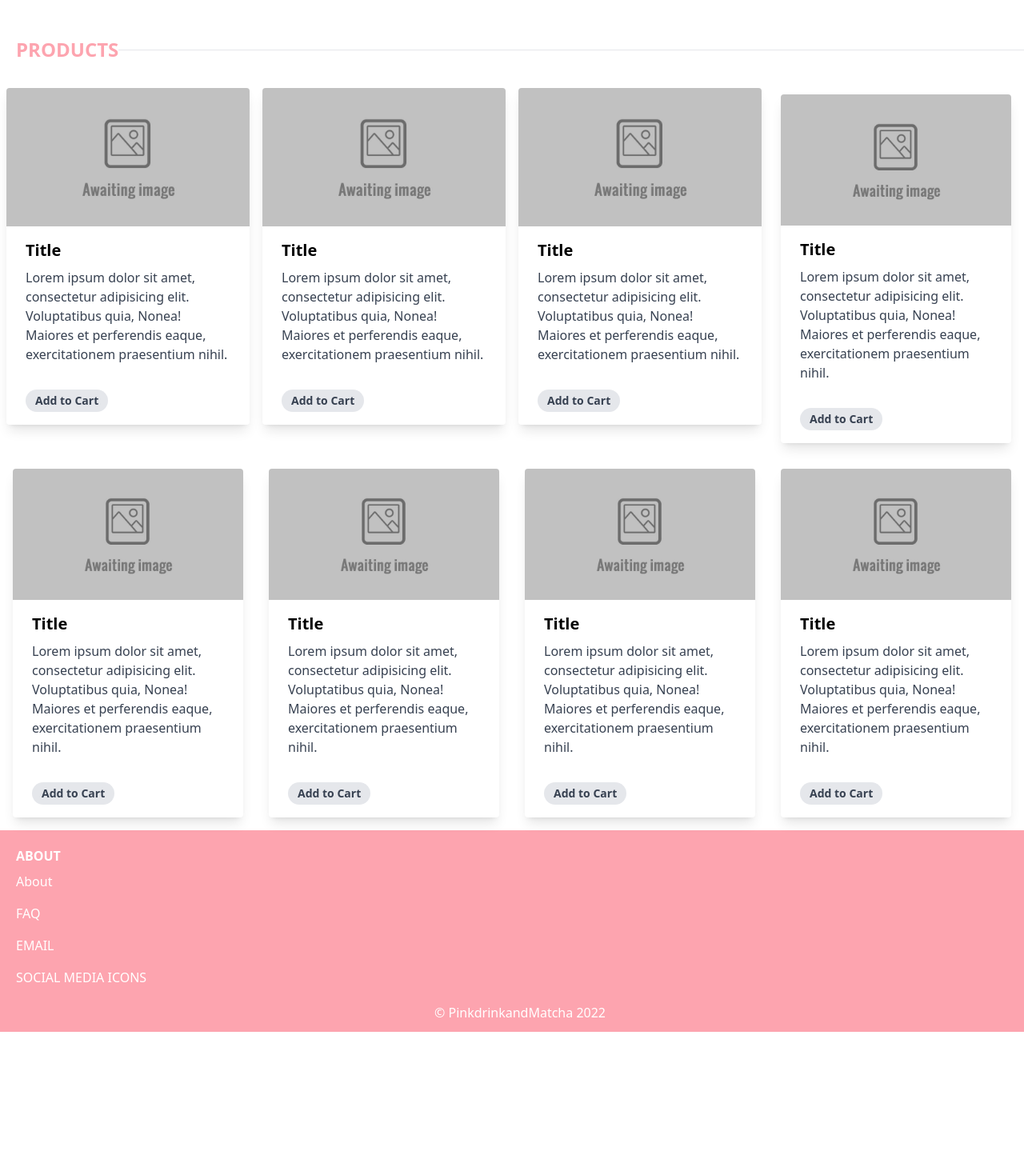
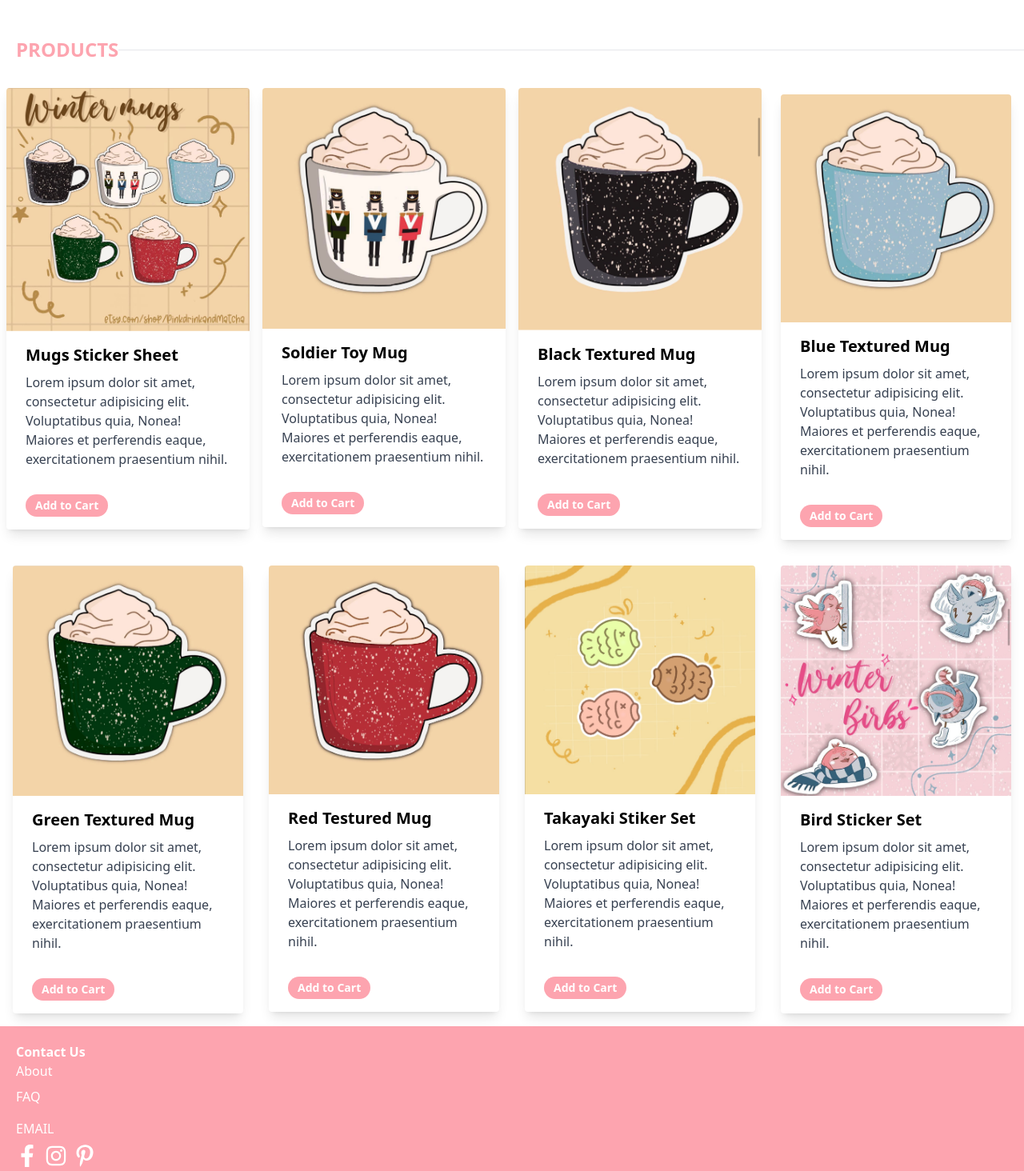
Before and after one commit to dairafelix/PinkdrinkandMatcha, a Vue app: page /shop in a window 1280 px wide. Shown: the part 186-1650 px from the top of the page at 80% size. Before the commit the page ends 1476 px from the top, so only its background shows below. Built offline with nearby package versions, Linux system fonts and the light colour scheme.

Commit message:
Added Product Images

```diff
--- a/src/views/HomePage.vue
+++ b/src/views/HomePage.vue
@@ -4,6 +4,14 @@
   <!-- New Items/Inventory-->
   <div class="divider">
     <h1>NEW ARRIVALS</h1>
+  </div>
+  <div class="container mx-auto flex w-full items-center justify-between py-20">
+    <!--Winter Birds-->
+    <img class="h-80" src="../assets/images/winterBirds.jpg" alt="Birds sticker sheet" />
+    <!--Among Us Ornament-->
+    <img class="h-80" src="../assets/images/AmongUs.jpg" alt="AmongUs Ornament" />
+    <!--Winter Mugs-->
+    <img class="h-80" src="../assets/images/winterMugs.jpg" alt="Mug Sticker sheet" />
   </div>
   <hr class="container mx-auto" />
   <!-- Items Dividers ex. Stickers | Pins & Keychains | Bookmarks | sticker sheets  |-->
@@ -13,14 +21,54 @@
   <div class="divider">
     <h1>BEST SELLERS</h1>
   </div>
+  <div class="container mx-auto flex w-full items-center justify-between py-20">
+    <!--Autum Days-->
+    <img class="h-80" src="../assets/images/autumDays.jpg" alt="Autumn Sticker Sheet" />
+    <!--White Paw-->
+    <img class="h-80" src="../assets/images/whitePaw.jpg" alt="whitePaw" />
+    <!--Takayaki-->
+    <img class="h-80" src="../assets/images/takayaki.jpg" alt="Takayaki Stickers" />
+  </div>
 
   <!--Footer -->
   <div class="footer">
-    <h1 class="font-bold">ABOUT</h1>
-    <a href="#" class="footer-item">About</a>
+    <h1 class="font-bold">Contact Us</h1>
+    <RouterLink :to="{ name: 'About' }" href="#" class="menu-item">About</RouterLink>
     <a href="#" class="footer-item">FAQ</a>
-    <a href="#" class="footer-item">EMAIL</a>
-    <a href="#" class="footer-item">SOCIAL MEDIA ICONS</a>
+    <a href="mailto:someone@example.com" class="footer-item">EMAIL</a>
+    <div class="flex space-x-2">
+      <!-- Facebook -->
+      <a href="https://www.facebook.com/profile.php?id=100021330612232&mibextid=LQQJ4d" role="button">
+        <svg xmlns="http://www.w3.org/2000/svg" viewBox="0 0 320 512" class="h-7 w-7" style="color: #ffffff">
+          <!-- Font Awesome Pro 6.0.0 by @fontawesome - https://fontawesome.com Licensehttps://fontawesome.com/license (Commercial License) Copyright 2022 Fonticons, Inc. -->
+          <path
+            fill="currentColor"
+            d="M279.14 288l14.22-92.66h-88.91v-60.13c0-25.35 12.42-50.06 52.24-50.06h40.42V6.26S260.43 0 225.36 0c-73.22 0-121.08 44.38-121.08 124.72v70.62H22.89V288h81.39v224h100.17V288z"
+          />
+        </svg>
+      </a>
+      <!-- Instagram -->
+      <a href="https://instagram.com/pinkdrinkandmatcha?igshid=YWJhMjlhZTc=" role="button">
+        <svg xmlns="http://www.w3.org/2000/svg" viewBox="0 0 448 512" class="h-7 w-7" style="color: #ffffff">
+          <!-- Font Awesome Pro 6.0.0 by @fontawesome - https://fontawesome.com License -
+          https://fontawesome.com/license (Commercial License) Copyright 2022 Fonticons, Inc. -->
+          <path
+            fill="currentColor"
+            d="M224.1 141c-63.6 0-114.9 51.3-114.9 114.9s51.3 114.9 114.9 114.9S339 319.5 339 255.9 287.7 141 224.1 141zm0 189.6c-41.1 0-74.7-33.5-74.7-74.7s33.5-74.7 74.7-74.7 74.7 33.5 74.7 74.7-33.6 74.7-74.7 74.7zm146.4-194.3c0 14.9-12 26.8-26.8 26.8-14.9 0-26.8-12-26.8-26.8s12-26.8 26.8-26.8 26.8 12 26.8 26.8zm76.1 27.2c-1.7-35.9-9.9-67.7-36.2-93.9-26.2-26.2-58-34.4-93.9-36.2-37-2.1-147.9-2.1-184.9 0-35.8 1.7-67.6 9.9-93.9 36.1s-34.4 58-36.2 93.9c-2.1 37-2.1 147.9 0 184.9 1.7 35.9 9.9 67.7 36.2 93.9s58 34.4 93.9 36.2c37 2.1 147.9 2.1 184.9 0 35.9-1.7 67.7-9.9 93.9-36.2 26.2-26.2 34.4-58 36.2-93.9 2.1-37 2.1-147.8 0-184.8zM398.8 388c-7.8 19.6-22.9 34.7-42.6 42.6-29.5 11.7-99.5 9-132.1 9s-102.7 2.6-132.1-9c-19.6-7.8-34.7-22.9-42.6-42.6-11.7-29.5-9-99.5-9-132.1s-2.6-102.7 9-132.1c7.8-19.6 22.9-34.7 42.6-42.6 29.5-11.7 99.5-9 132.1-9s102.7-2.6 132.1 9c19.6 7.8 34.7 22.9 42.6 42.6 11.7 29.5 9 99.5 9 132.1s2.7 102.7-9 132.1z"
+          />
+        </svg>
+      </a>
+      <!-- Pinterest -->
+      <a href="#!" role="button">
+        <svg xmlns="http://www.w3.org/2000/svg" viewBox="0 0 384 512" class="h-7 w-7" style="color: #ffffff">
+          <!--! Font Awesome Pro 6.0.0 by @fontawesome - https://fontawesome.com License - https://fontawesome.com/license (Commercial License) Copyright 2022 Fonticons, Inc. -->
+          <path
+            fill="currentColor"
+            d="M204 6.5C101.4 6.5 0 74.9 0 185.6 0 256 39.6 296 63.6 296c9.9 0 15.6-27.6 15.6-35.4 0-9.3-23.7-29.1-23.7-67.8 0-80.4 61.2-137.4 140.4-137.4 68.1 0 118.5 38.7 118.5 109.8 0 53.1-21.3 152.7-90.3 152.7-24.9 0-46.2-18-46.2-43.8 0-37.8 26.4-74.4 26.4-113.4 0-66.2-93.9-54.2-93.9 25.8 0 16.8 2.1 35.4 9.6 50.7-13.8 59.4-42 147.9-42 209.1 0 18.9 2.7 37.5 4.5 56.4 3.4 3.8 1.7 3.4 6.9 1.5 50.4-69 48.6-82.5 71.4-172.8 12.3 23.4 44.1 36 69.3 36 106.2 0 153.9-103.5 153.9-196.8C384 71.3 298.2 6.5 204 6.5z"
+          />
+        </svg>
+      </a>
+    </div>
     <h1 class="footer-center">© PinkdrinkandMatcha 2022</h1>
   </div>
 </template>
--- a/src/views/ProductPage.vue
+++ b/src/views/ProductPage.vue
@@ -7,72 +7,64 @@
     <div class="p-2">
       <!--Card 1-->
       <div class="overflow-hidden rounded shadow-lg">
-        <img class="w-full" src="../assets/images/product.jpg" alt="Product" />
+        <img class="w-full" src="../assets/images/winterMugs.jpg" alt="Product" />
         <div class="px-6 py-4">
-          <div class="mb-2 text-xl font-bold">Title</div>
+          <div class="mb-2 text-xl font-bold">Mugs Sticker Sheet</div>
           <p class="text-base text-gray-700">
             Lorem ipsum dolor sit amet, consectetur adipisicing elit. Voluptatibus quia, Nonea! Maiores et perferendis
             eaque, exercitationem praesentium nihil.
           </p>
         </div>
         <div class="px-6 pt-4 pb-2">
-          <span class="mr-2 mb-2 inline-block rounded-full bg-gray-200 px-3 py-1 text-sm font-semibold text-gray-700"
-            >Add to Cart</span
-          >
+          <button class="mr-2 mb-2 inline-block rounded-full px-3 py-1 text-sm font-semibold">Add to Cart</button>
         </div>
       </div>
     </div>
     <div class="p-2">
       <!--Card 2-->
       <div class="overflow-hidden rounded shadow-lg">
-        <img class="w-full" src="../assets/images/product.jpg" alt="Product" />
+        <img class="w-full" src="../assets/images/soldierMug.jpg" alt="Product" />
         <div class="px-6 py-4">
-          <div class="mb-2 text-xl font-bold">Title</div>
+          <div class="mb-2 text-xl font-bold">Soldier Toy Mug</div>
           <p class="text-base text-gray-700">
             Lorem ipsum dolor sit amet, consectetur adipisicing elit. Voluptatibus quia, Nonea! Maiores et perferendis
             eaque, exercitationem praesentium nihil.
           </p>
         </div>
         <div class="px-6 pt-4 pb-2">
-          <span class="mr-2 mb-2 inline-block rounded-full bg-gray-200 px-3 py-1 text-sm font-semibold text-gray-700"
-            >Add to Cart</span
-          >
+          <button class="mr-2 mb-2 inline-block rounded-full px-3 py-1 text-sm font-semibold">Add to Cart</button>
         </div>
       </div>
     </div>
     <div class="p-2">
       <!--Card 3-->
       <div class="overflow-hidden rounded shadow-lg">
-        <img class="w-full" src="../assets/images/product.jpg" alt="Product" />
+        <img class="w-full" src="../assets/images/blackMugs.jpg" alt="Product" />
         <div class="px-6 py-4">
-          <div class="mb-2 text-xl font-bold">Title</div>
+          <div class="mb-2 text-xl font-bold">Black Textured Mug</div>
           <p class="text-base text-gray-700">
             Lorem ipsum dolor sit amet, consectetur adipisicing elit. Voluptatibus quia, Nonea! Maiores et perferendis
             eaque, exercitationem praesentium nihil.
           </p>
         </div>
         <div class="px-6 pt-4 pb-2">
-          <span class="mr-2 mb-2 inline-block rounded-full bg-gray-200 px-3 py-1 text-sm font-semibold text-gray-700"
-            >Add to Cart</span
-          >
+          <button class="mr-2 mb-2 inline-block rounded-full px-3 py-1 text-sm font-semibold">Add to Cart</button>
         </div>
       </div>
     </div>
     <div class="p-4">
       <!--Card 4-->
       <div class="overflow-hidden rounded shadow-lg">
-        <img class="w-full" src="../assets/images/product.jpg" alt="Product" />
+        <img class="w-full" src="../assets/images/blueMug.jpg" alt="Product" />
         <div class="px-6 py-4">
-          <div class="mb-2 text-xl font-bold">Title</div>
+          <div class="mb-2 text-xl font-bold">Blue Textured Mug</div>
           <p class="text-base text-gray-700">
             Lorem ipsum dolor sit amet, consectetur adipisicing elit. Voluptatibus quia, Nonea! Maiores et perferendis
             eaque, exercitationem praesentium nihil.
           </p>
         </div>
         <div class="px-6 pt-4 pb-2">
-          <span class="mr-2 mb-2 inline-block rounded-full bg-gray-200 px-3 py-1 text-sm font-semibold text-gray-700"
-            >Add to Cart</span
-          >
+          <button class="mr-2 mb-2 inline-block rounded-full px-3 py-1 text-sm font-semibold">Add to Cart</button>
         </div>
       </div>
     </div>
@@ -81,72 +73,64 @@
     <div class="p-4">
       <!--Card 1-->
       <div class="overflow-hidden rounded shadow-lg">
-        <img class="w-full" src="../assets/images/product.jpg" alt="Product" />
+        <img class="w-full" src="../assets/images/greenMug.jpg" alt="Product" />
         <div class="px-6 py-4">
-          <div class="mb-2 text-xl font-bold">Title</div>
+          <div class="mb-2 text-xl font-bold">Green Textured Mug</div>
           <p class="text-base text-gray-700">
             Lorem ipsum dolor sit amet, consectetur adipisicing elit. Voluptatibus quia, Nonea! Maiores et perferendis
             eaque, exercitationem praesentium nihil.
           </p>
         </div>
         <div class="px-6 pt-4 pb-2">
-          <span class="mr-2 mb-2 inline-block rounded-full bg-gray-200 px-3 py-1 text-sm font-semibold text-gray-700"
-            >Add to Cart</span
-          >
+          <button class="mr-2 mb-2 inline-block rounded-full px-3 py-1 text-sm font-semibold">Add to Cart</button>
         </div>
       </div>
     </div>
     <div class="p-4">
       <!--Card 2-->
       <div class="overflow-hidden rounded shadow-lg">
-        <img class="w-full" src="../assets/images/product.jpg" alt="Product" />
+        <img class="w-full" src="../assets/images/redMug.jpg" alt="Product" />
         <div class="px-6 py-4">
-          <div class="mb-2 text-xl font-bold">Title</div>
+          <div class="mb-2 text-xl font-bold">Red Testured Mug</div>
           <p class="text-base text-gray-700">
             Lorem ipsum dolor sit amet, consectetur adipisicing elit. Voluptatibus quia, Nonea! Maiores et perferendis
             eaque, exercitationem praesentium nihil.
           </p>
         </div>
         <div class="px-6 pt-4 pb-2">
-          <span class="mr-2 mb-2 inline-block rounded-full bg-gray-200 px-3 py-1 text-sm font-semibold text-gray-700"
-            >Add to Cart</span
-          >
+          <button class="mr-2 mb-2 inline-block rounded-full px-3 py-1 text-sm font-semibold">Add to Cart</button>
         </div>
       </div>
     </div>
     <div class="p-4">
       <!--Card 3-->
       <div class="overflow-hidden rounded shadow-lg">
-        <img class="w-full" src="../assets/images/product.jpg" alt="Product" />
+        <img class="w-full" src="../assets/images/takayaki.jpg" alt="Product" />
         <div class="px-6 py-4">
-          <div class="mb-2 text-xl font-bold">Title</div>
+          <div class="mb-2 text-xl font-bold">Takayaki Stiker Set</div>
           <p class="text-base text-gray-700">
             Lorem ipsum dolor sit amet, consectetur adipisicing elit. Voluptatibus quia, Nonea! Maiores et perferendis
             eaque, exercitationem praesentium nihil.
           </p>
         </div>
         <div class="px-6 pt-4 pb-2">
-          <span class="mr-2 mb-2 inline-block rounded-full bg-gray-200 px-3 py-1 text-sm font-semibold text-gray-700"
-            >Add to Cart</span
-          >
+          <button class="mr-2 mb-2 inline-block rounded-full px-3 py-1 text-sm font-semibold">Add to Cart</button>
         </div>
       </div>
     </div>
     <div class="p-4">
       <!--Card 4-->
       <div class="overflow-hidden rounded shadow-lg">
-        <img class="w-full" src="../assets/images/product.jpg" alt="Product" />
+        <img class="w-full" src="../assets/images/winterBirds.jpg" alt="Product" />
         <div class="px-6 py-4">
-          <div class="mb-2 text-xl font-bold">Title</div>
+          <div class="mb-2 text-xl font-bold">Bird Sticker Set</div>
           <p class="text-base text-gray-700">
             Lorem ipsum dolor sit amet, consectetur adipisicing elit. Voluptatibus quia, Nonea! Maiores et perferendis
             eaque, exercitationem praesentium nihil.
           </p>
         </div>
         <div class="px-6 pt-4 pb-2">
-          <span class="mr-2 mb-2 inline-block rounded-full bg-gray-200 px-3 py-1 text-sm font-semibold text-gray-700"
-            >Add to Cart</span
-          >
+          <button class="mr-2 mb-2 inline-block rounded-full px-3 py-1 text-sm font-semibold">Add to Cart</button>
         </div>
       </div>
     </div>
@@ -156,11 +140,43 @@
 
   <!--Footer -->
   <div class="footer">
-    <h1 class="font-bold">ABOUT</h1>
-    <a href="#" class="footer-item">About</a>
+    <h1 class="font-bold">Contact Us</h1>
+    <RouterLink :to="{ name: 'About' }" href="#" class="menu-item">About</RouterLink>
     <a href="#" class="footer-item">FAQ</a>
-    <a href="#" class="footer-item">EMAIL</a>
-    <a href="#" class="footer-item">SOCIAL MEDIA ICONS</a>
+    <a href="mailto:someone@example.com" class="footer-item">EMAIL</a>
+    <div class="flex space-x-2">
+      <!-- Facebook -->
+      <a href="https://www.facebook.com/profile.php?id=100021330612232&mibextid=LQQJ4d" role="button">
+        <svg xmlns="http://www.w3.org/2000/svg" viewBox="0 0 320 512" class="h-7 w-7" style="color: #ffffff">
+          <!-- Font Awesome Pro 6.0.0 by @fontawesome - https://fontawesome.com Licensehttps://fontawesome.com/license (Commercial License) Copyright 2022 Fonticons, Inc. -->
+          <path
+            fill="currentColor"
+            d="M279.14 288l14.22-92.66h-88.91v-60.13c0-25.35 12.42-50.06 52.24-50.06h40.42V6.26S260.43 0 225.36 0c-73.22 0-121.08 44.38-121.08 124.72v70.62H22.89V288h81.39v224h100.17V288z"
+          />
+        </svg>
+      </a>
+      <!-- Instagram -->
+      <a href="https://instagram.com/pinkdrinkandmatcha?igshid=YWJhMjlhZTc=" role="button">
+        <svg xmlns="http://www.w3.org/2000/svg" viewBox="0 0 448 512" class="h-7 w-7" style="color: #ffffff">
+          <!-- Font Awesome Pro 6.0.0 by @fontawesome - https://fontawesome.com License -
+          https://fontawesome.com/license (Commercial License) Copyright 2022 Fonticons, Inc. -->
+          <path
+            fill="currentColor"
+            d="M224.1 141c-63.6 0-114.9 51.3-114.9 114.9s51.3 114.9 114.9 114.9S339 319.5 339 255.9 287.7 141 224.1 141zm0 189.6c-41.1 0-74.7-33.5-74.7-74.7s33.5-74.7 74.7-74.7 74.7 33.5 74.7 74.7-33.6 74.7-74.7 74.7zm146.4-194.3c0 14.9-12 26.8-26.8 26.8-14.9 0-26.8-12-26.8-26.8s12-26.8 26.8-26.8 26.8 12 26.8 26.8zm76.1 27.2c-1.7-35.9-9.9-67.7-36.2-93.9-26.2-26.2-58-34.4-93.9-36.2-37-2.1-147.9-2.1-184.9 0-35.8 1.7-67.6 9.9-93.9 36.1s-34.4 58-36.2 93.9c-2.1 37-2.1 147.9 0 184.9 1.7 35.9 9.9 67.7 36.2 93.9s58 34.4 93.9 36.2c37 2.1 147.9 2.1 184.9 0 35.9-1.7 67.7-9.9 93.9-36.2 26.2-26.2 34.4-58 36.2-93.9 2.1-37 2.1-147.8 0-184.8zM398.8 388c-7.8 19.6-22.9 34.7-42.6 42.6-29.5 11.7-99.5 9-132.1 9s-102.7 2.6-132.1-9c-19.6-7.8-34.7-22.9-42.6-42.6-11.7-29.5-9-99.5-9-132.1s-2.6-102.7 9-132.1c7.8-19.6 22.9-34.7 42.6-42.6 29.5-11.7 99.5-9 132.1-9s102.7-2.6 132.1 9c19.6 7.8 34.7 22.9 42.6 42.6 11.7 29.5 9 99.5 9 132.1s2.7 102.7-9 132.1z"
+          />
+        </svg>
+      </a>
+      <!-- Pinterest -->
+      <a href="#!" role="button">
+        <svg xmlns="http://www.w3.org/2000/svg" viewBox="0 0 384 512" class="h-7 w-7" style="color: #ffffff">
+          <!--! Font Awesome Pro 6.0.0 by @fontawesome - https://fontawesome.com License - https://fontawesome.com/license (Commercial License) Copyright 2022 Fonticons, Inc. -->
+          <path
+            fill="currentColor"
+            d="M204 6.5C101.4 6.5 0 74.9 0 185.6 0 256 39.6 296 63.6 296c9.9 0 15.6-27.6 15.6-35.4 0-9.3-23.7-29.1-23.7-67.8 0-80.4 61.2-137.4 140.4-137.4 68.1 0 118.5 38.7 118.5 109.8 0 53.1-21.3 152.7-90.3 152.7-24.9 0-46.2-18-46.2-43.8 0-37.8 26.4-74.4 26.4-113.4 0-66.2-93.9-54.2-93.9 25.8 0 16.8 2.1 35.4 9.6 50.7-13.8 59.4-42 147.9-42 209.1 0 18.9 2.7 37.5 4.5 56.4 3.4 3.8 1.7 3.4 6.9 1.5 50.4-69 48.6-82.5 71.4-172.8 12.3 23.4 44.1 36 69.3 36 106.2 0 153.9-103.5 153.9-196.8C384 71.3 298.2 6.5 204 6.5z"
+          />
+        </svg>
+      </a>
+    </div>
     <h1 class="footer-center">© PinkdrinkandMatcha 2022</h1>
   </div>
 </template>
@@ -184,4 +200,7 @@
     @apply flex h-12 items-center justify-center;
   }
 }
+button {
+  @apply bg-rose-300 text-white;
+}
 </style>
```
